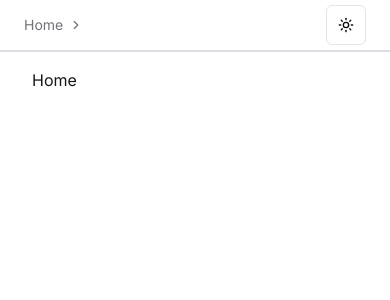
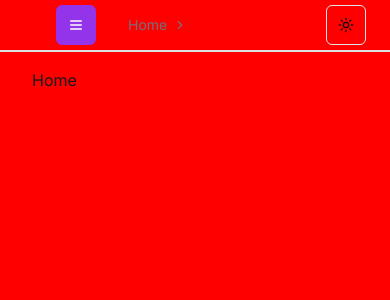
Before and after one commit to Vic428-human/scrape-flow, a Next.js app: page / in a window 390 px wide. Shown: the top 300 px of the page. Built offline with nearby package versions, Linux system fonts and the light colour scheme.

Commit message:
feat: shadcn的sheet方式做側邊導引欄的雛形，手機模式的

```diff
--- a/app/globals.css
+++ b/app/globals.css
@@ -23,8 +23,10 @@
 }
 
 @layer base {
+  /* light mode */
   :root {
-    --background: 0 0% 100%;
+     --background: 0 100% 50%; /* 紅色 */
+      /* ...其他變數... */
     --foreground: 240 10% 3.9%;
     --card: 0 0% 100%;
     --card-foreground: 240 10% 3.9%;
--- a/components/BreadcrumbHeader.tsx
+++ b/components/BreadcrumbHeader.tsx
@@ -10,13 +10,16 @@ import {
   BreadcrumbSeparator,
 } from "@/components/ui/breadcrumb"; // Displays the path to the current resource using a hierarchy of links.
 import Link from "next/link";
+import { MobileSideabr } from "./Sidebar";
 const BreadcrumbHeader = () => {
   const pathName = usePathname();
   // "/users/123/edit" => ["users", "123", "edit"]
   // "/about" => ["about"]
+
   const paths = pathName === "/" ? [""] : pathName.split("/");
   return (
     <div className="flex items-center flex-start">
+      <MobileSideabr />
       <Breadcrumb>
         <BreadcrumbList>
           {paths.map((path, index) => (
--- a/components/Sidebar.tsx
+++ b/components/Sidebar.tsx
@@ -4,14 +4,23 @@ import {
   CoinsIcon,
   HomeIcon,
   Layers2Icon,
+  MenuIcon,
   Shield,
   ShieldCheckIcon,
 } from "lucide-react";
 import React from "react";
 import Logo from "./Logo";
 import Link from "next/link";
-import { buttonVariants } from "./ui/button";
+import { Button, buttonVariants } from "./ui/button";
 import { usePathname } from "next/navigation";
+import {
+  Sheet,
+  SheetContent,
+  SheetDescription,
+  SheetHeader,
+  SheetTitle,
+  SheetTrigger,
+} from "@/components/ui/sheet";
 
 const routes = [
   {
@@ -35,6 +44,7 @@ const routes = [
     icon: CoinsIcon,
   },
 ];
+
 const DesktopSidebar = () => {
   const pathName = usePathname();
   // 確認當前路由是否激活
@@ -73,4 +83,29 @@ const DesktopSidebar = () => {
   );
 };
 
+export function MobileSideabr() {
+  const pathName = usePathname();
+  // 確認當前路由是否激活
+  const isActiveRoute =
+    routes.find(
+      (route) => route.href.length > 0 && pathName?.includes(route.href)
+    ) || routes[0];
+
+  return (
+    <div className="block md:hidden border-separate bg-background">
+      {/* <nav> 元素強調了它所代表的內容是提供導航功能 */}
+      <nav className="container flex items-center justify-center px-8">
+        <Sheet>
+          <SheetTrigger>
+            <Button variant={"purple"} size={"icon"}>
+              <MenuIcon />
+            </Button>
+          </SheetTrigger>
+          <SheetContent></SheetContent>
+        </Sheet>
+      </nav>
+    </div>
+  );
+}
+
 export default DesktopSidebar;
--- a/components/ui/button.tsx
+++ b/components/ui/button.tsx
@@ -23,6 +23,7 @@ const buttonVariants = cva(
           "gap-2 !justify-start hover:bg-muted-foreground hover:bg-primary/80 hover:text-primary-foreground",
         sidebarActiveItem:
           "gap-2 !justify-start bg-primaryPurple text-primary-foreground hover:bg-primary/80",
+        purple: "bg-purple-600 text-white hover:bg-purple-800", // 自定義紫色按鈕樣式
       },
       size: {
         default: "h-10 px-4 py-2",
```
